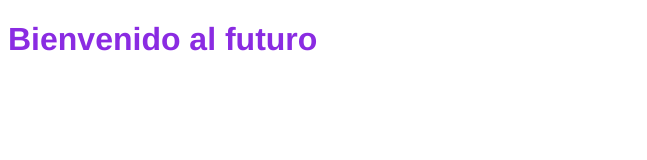
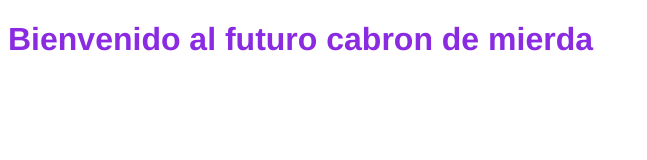
Before and after one commit to DegoMego/proyectoDemoCursoPrework, a plain HTML site: page index.html in a window 1280 px wide. Shown: the whole page, without its empty margins (0-647 px from the left). Drawn offline with Linux system fonts and the light colour scheme.

Commit message:
Gonorrea

```diff
--- a/index.html
+++ b/index.html
@@ -7,7 +7,8 @@
     <title>TOMELO_02</title>
 </head>
 <body>
-    <h1>Bienvenido al futuro</h1>
+    <h1>Bienvenido al futuro cabron de mierda
+    </h1>
 </body>
 <style>
     h1{
```
